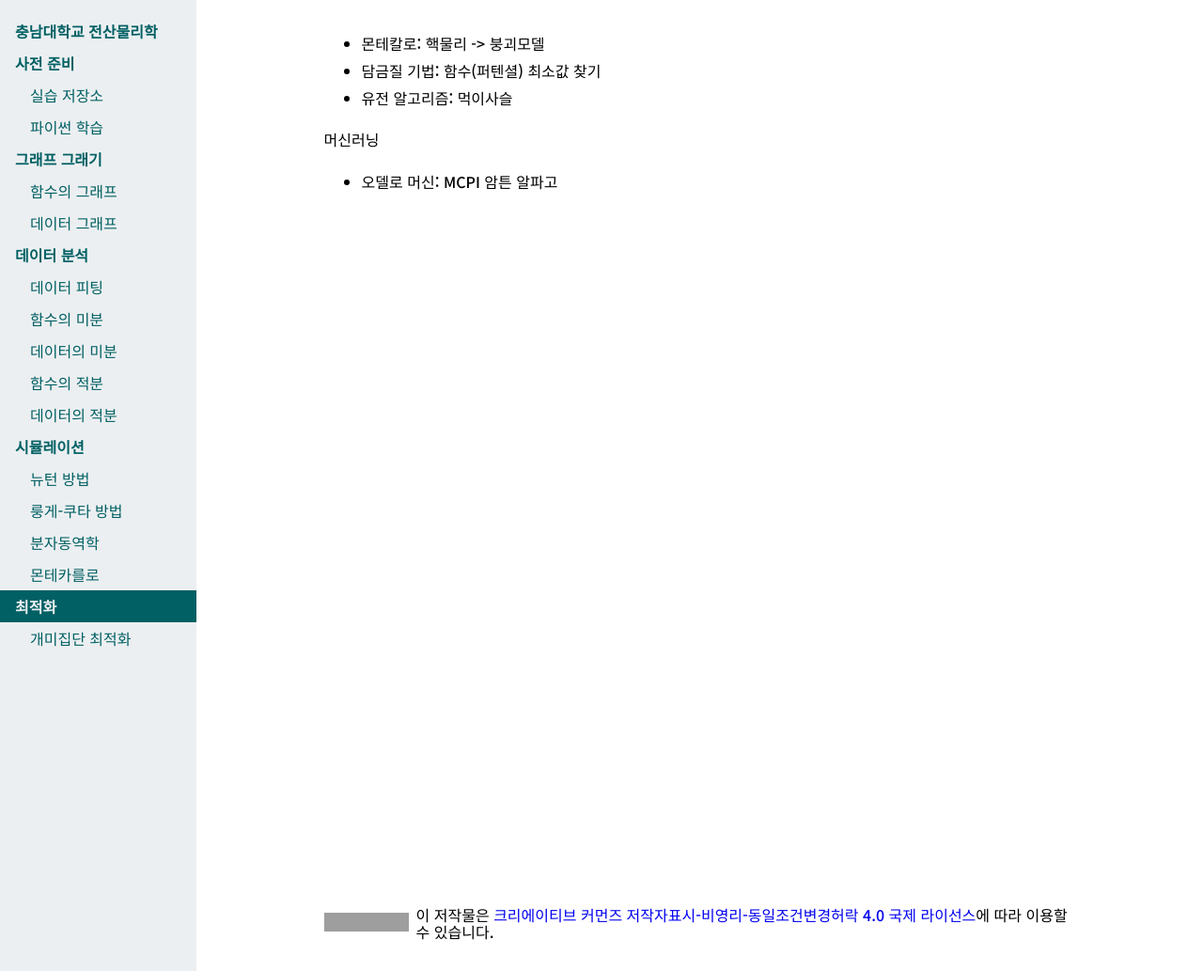
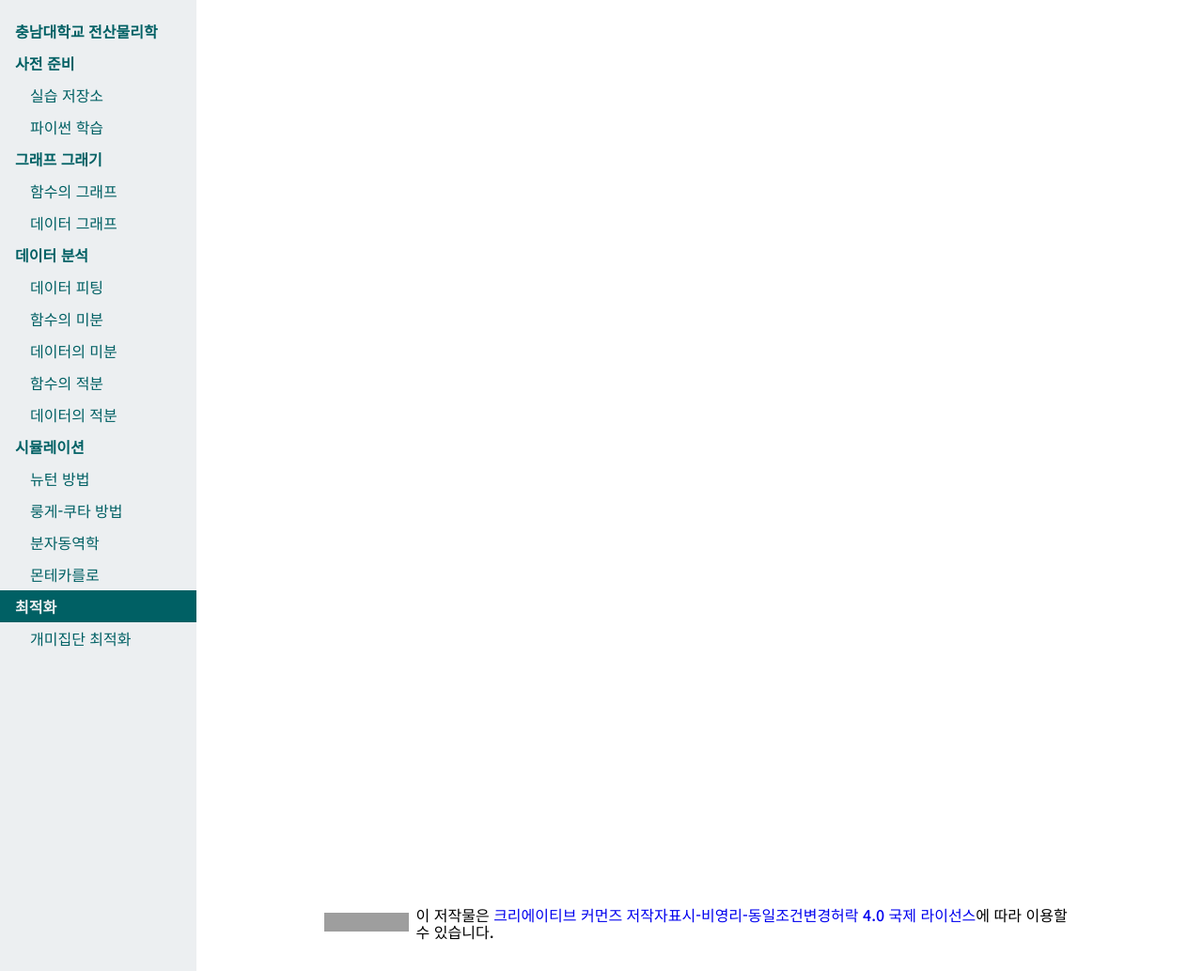
Before and after one commit to CNU-Computer-Physics/CNU-Computer-Physics.github.io, a Jekyll site: the page built from docs/optimization/index.md, in a window 1280 px wide. Shown: the whole page at 94% size. Built offline with Jekyll 4.4.1, drawn with Linux system fonts in a browser that asks for light colours; nearby versions of some CDN libraries; some web fonts are replaced; grey boxes are pictures that could not be loaded.

```diff
--- a/docs/optimization/index.md
+++ b/docs/optimization/index.md
@@ -1,12 +1,3 @@
 ---
 title: 최적화
 ---
-
-- 몬테칼로: 핵물리 -> 붕괴모델
-- 담금질 기법: 함수(퍼텐셜) 최소값 찾기
-- 유전 알고리즘: 먹이사슬
-
-머신러닝
-
-
-- 오델로 머신: MCPI 암튼 알파고
```
